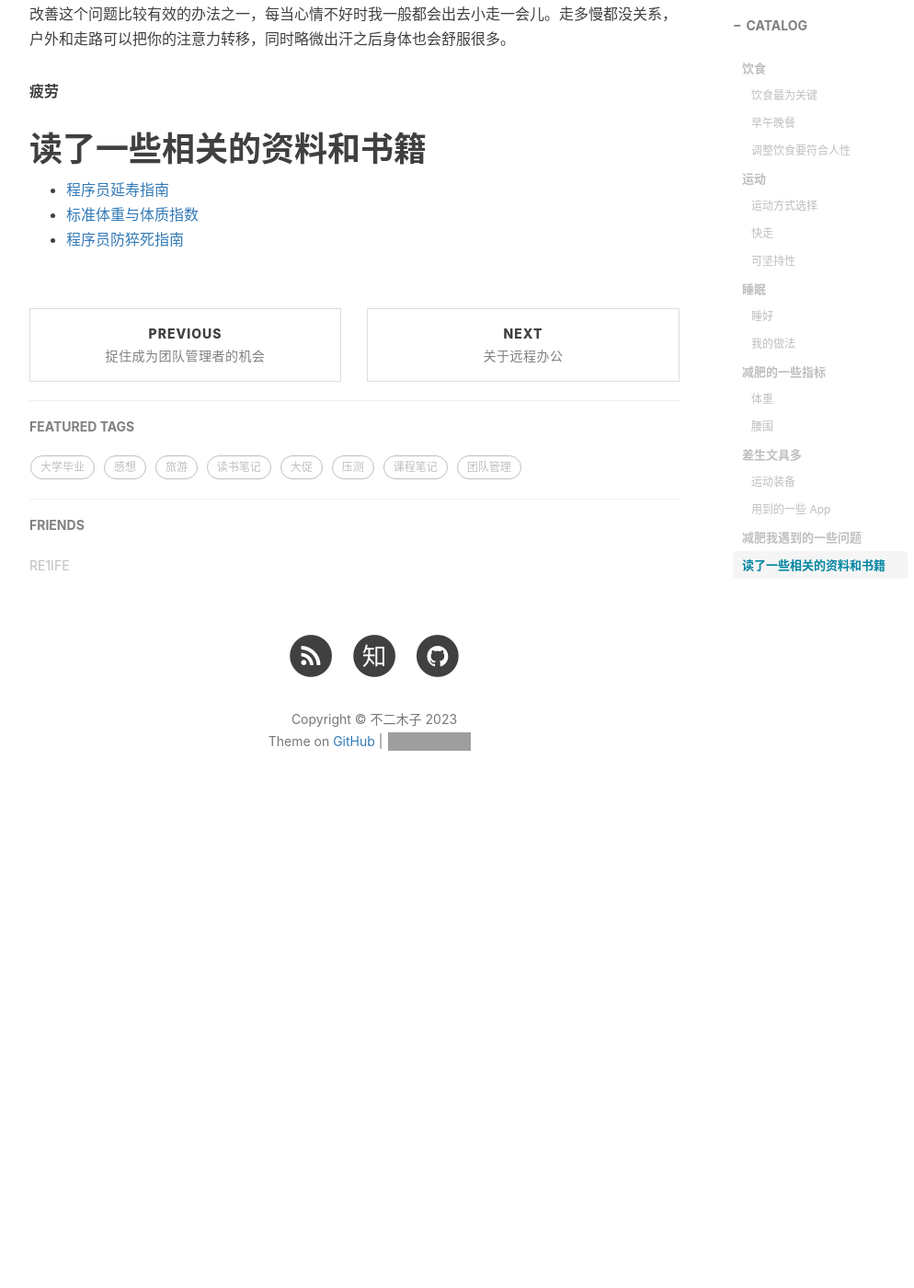
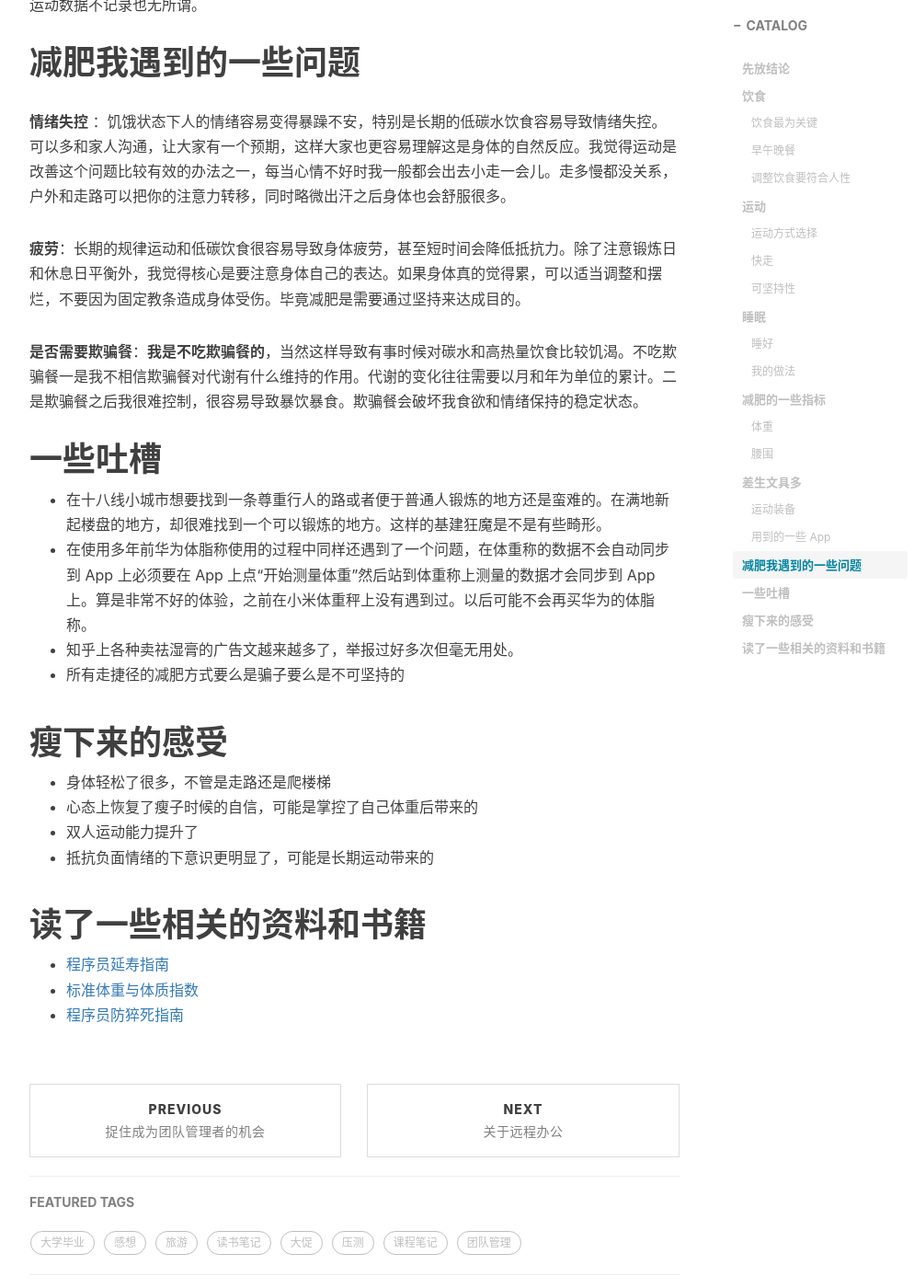
Before and after one commit to linnaname/linnaname.github.io, a Jekyll site: the page built from _posts/2023-09-20-Life-how_to_lose_wegiht.md, in a window 1280 px wide and 1400 px high, scrolled down 19798 px. Shown: the whole window at 92% size, without its empty margins (233-1227 px from the left). Built offline with Jekyll 4.4.1, drawn with Linux system fonts in a browser that asks for light colours; nearby versions of some CDN libraries; comment, search, counter and statistics services are not loaded; before the commit the page ends 20681 px from its top, so only the background shows below that; some of the changed text lies outside the part shown; grey boxes are pictures that could not be loaded.

Commit message:
(refactor) upgrade how to lose wegiht

```diff
--- a/_posts/2023-09-20-Life-how_to_lose_wegiht.md
+++ b/_posts/2023-09-20-Life-how_to_lose_wegiht.md
@@ -13,9 +13,15 @@ tags:
 ---
 
 
-裸身高 169 ~ 172 左右，巅峰时期完全没有小肚子的体重在 120 斤以内。减肥前体重 160 斤，100 天内减了 30 斤左右，腰围瘦了 10 cm 左右。
+裸身高 169 ~ 172 cm 左右，巅峰时期完全没有小肚子的体重在 120 斤以内。减肥前体重 160 斤，100 天内减了 30 斤左右，腰围瘦了 10 cm 左右。空腹状态下肚子上依然有一把可以捏起来的肉。
 ![wtf-per-minute](https://linnaname.github.io/img/life/weight/IMG_1102.jpeg)
 ![wtf-per-minute](https://linnaname.github.io/img/life/weight/IMG_1115.jpeg)
+
+
+# 先放结论
+- 七分吃，三分练
+- 减脂是全身性的，不存在单纯瘦肚子的方式
+- 减肥的核心是要找到一种**适合自己**并且**可坚持**的饮食和运动方式
 
 # 饮食
 
@@ -199,10 +205,23 @@ Day 90 ~ Day 120 的腰围、体重变化则相对较小。Day 60 ~ Day 120 这
 # 减肥我遇到的一些问题
 **情绪失控** ：饥饿状态下人的情绪容易变得暴躁不安，特别是长期的低碳水饮食容易导致情绪失控。可以多和家人沟通，让大家有一个预期，这样大家也更容易理解这是身体的自然反应。我觉得运动是改善这个问题比较有效的办法之一，每当心情不好时我一般都会出去小走一会儿。走多慢都没关系，户外和走路可以把你的注意力转移，同时略微出汗之后身体也会舒服很多。
 
-**疲劳**
+**疲劳**：长期的规律运动和低碳饮食很容易导致身体疲劳，甚至短时间会降低抵抗力。除了注意锻炼日和休息日平衡外，我觉得核心是要注意身体自己的表达。如果身体真的觉得累，可以适当调整和摆烂，不要因为固定教条造成身体受伤。毕竟减肥是需要通过坚持来达成目的。
+
+**是否需要欺骗餐**：**我是不吃欺骗餐的**，当然这样导致有事时候对碳水和高热量饮食比较饥渴。不吃欺骗餐一是我不相信欺骗餐对代谢有什么维持的作用。代谢的变化往往需要以月和年为单位的累计。二是欺骗餐之后我很难控制，很容易导致暴饮暴食。欺骗餐会破坏我食欲和情绪保持的稳定状态。
 
 
+# 一些吐槽
+- 在十八线小城市想要找到一条尊重行人的路或者便于普通人锻炼的地方还是蛮难的。在满地新起楼盘的地方，却很难找到一个可以锻炼的地方。这样的基建狂魔是不是有些畸形。
+- 在使用多年前华为体脂称使用的过程中同样还遇到了一个问题，在体重称的数据不会自动同步到 App 上必须要在 App 上点“开始测量体重”然后站到体重称上测量的数据才会同步到 App 上。算是非常不好的体验，之前在小米体重秤上没有遇到过。以后可能不会再买华为的体脂称。
+- 知乎上各种卖祛湿膏的广告文越来越多了，举报过好多次但毫无用处。
+- 所有走捷径的减肥方式要么是骗子要么是不可坚持的
 
+
+# 瘦下来的感受
+- 身体轻松了很多，不管是走路还是爬楼梯
+- 心态上恢复了瘦子时候的自信，可能是掌控了自己体重后带来的
+- 双人运动能力提升了
+- 抵抗负面情绪的下意识更明显了，可能是长期运动带来的
 
 # 读了一些相关的资料和书籍
 
```
